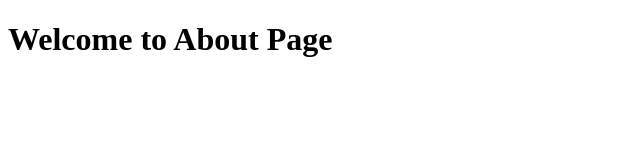
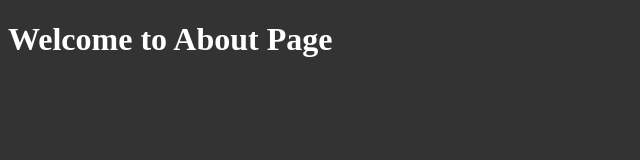
Before and after one commit to Theodore-Kelechukwu-Onyejiaku/A-Simple-Nodejs-Website, a plain HTML site: page about.html in a window 1280 px wide. Shown: the whole page, without its empty margins (0-640 px from the left). Drawn offline with Linux system fonts and the light colour scheme.

Commit message:
add css file

```diff
--- a/about.html
+++ b/about.html
@@ -1,7 +1,8 @@
 <!DOCTYPE html>
 <html>
 <head>
-	<title>About</title>
+   <title>About</title>
+   <link rel="stylesheet" type="text/css" href="style.css">
 </head>
 <body>
    <h1>Welcome to About Page</h1>
--- /dev/null
+++ b/style.css
@@ -0,0 +1,4 @@
+body{
+    background-color: #333;
+    color: #fff;
+}
```
Also changed, not shown: 404.html (+1 -0 lines), contact-me.html (+2 -1 lines), index.html (+2 -1 lines).
